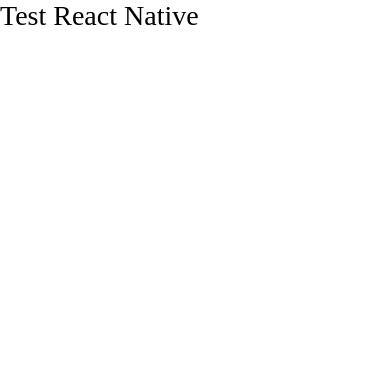
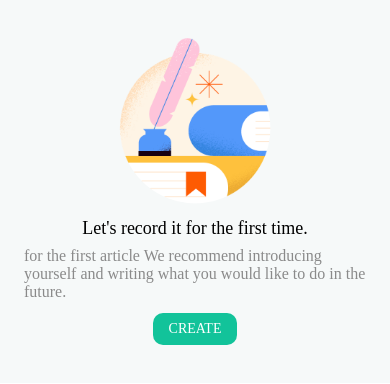
Before and after one commit to kayguyx2/Noto, a React Native app: screen / in a window 390 px wide. Shown: the top 384 px of the page. Built offline with nearby package versions, Linux system fonts and the light colour scheme.

Commit message:
Mockup first page index

```diff
--- a/src/App.tsx
+++ b/src/App.tsx
@@ -1,22 +1,45 @@
 import React from 'react';
-import {StyleSheet, Text, View} from 'react-native';
+import {StyleSheet, Text, View, Image} from 'react-native';
 import {Colors, Typography} from '@styles';
 import Layout from '@components/Layout';
+
+import NotionImage from '@assets/images/notion.png';
+import Button from '@components/Button';
 
 const App = () => {
     return (
         <Layout>
-            <View>
-                <Text style={[Typography.FONT.REGULAR, styles.title]}>Test React Native</Text>
+            <View style={styles.box}>
+                <Image source={NotionImage} style={{width: 180, height: 180}} />
+                <Text style={[Typography.FONT.REGULAR, styles.title]}>
+                    Let's record it for the first time.
+                </Text>
+                <Text style={[Typography.FONT.LIGHT, styles.description]}>
+                    for the first article We recommend introducing yourself and writing what you
+                    would like to do in the future.
+                </Text>
+                <Button content="Create" />
             </View>
         </Layout>
     );
 };
 
 const styles = StyleSheet.create({
-	title: {
-		fontSize: Typography.LINE_HEIGHT_28,
-	}
+    title: {
+		fontSize: Typography.FONT_SIZE_18,
+		marginBottom: 8,
+    },
+    description: {
+		fontSize: Typography.FONT_SIZE_16,
+		color: Colors.GRAY_DARK,
+		marginBottom: 12,
+    },
+    box: {
+        backgroundColor: Colors.SECONDARY,
+        alignItems: 'center',
+		paddingVertical: 38,
+		paddingHorizontal: 24
+    },
 });
 
 export default App;
--- /dev/null
+++ b/src/components/Button/index.tsx
@@ -0,0 +1,34 @@
+import {Colors, Typography} from '@styles';
+import React from 'react';
+import {
+    GestureResponderEvent,
+    Text,
+    TouchableOpacity,
+    View,
+} from 'react-native';
+
+interface ButtonProps {
+    content: string;
+    color?: string;
+    onPress?: (event: GestureResponderEvent) => void;
+}
+
+const Button: React.FC<ButtonProps> = ({content, color = Colors.PRIMARY}) => {
+    return (
+        <TouchableOpacity onPress={() => {}} >
+            <View
+                style={{
+                    backgroundColor: color,
+					paddingVertical: 8,
+					paddingHorizontal: 16,
+					borderRadius: 10,
+					justifyContent: 'center',
+					alignItems: 'center'
+                }}>
+                <Text style={[Typography.FONT.REGULAR, {color: Colors.WHITE, textTransform: 'uppercase'}]}>{content}</Text>
+            </View>
+        </TouchableOpacity>
+    );
+};
+
+export default Button;
--- a/src/styles/colors.ts
+++ b/src/styles/colors.ts
@@ -1,7 +1,7 @@
 type COLOR_TYPE = string;
 
 export const PRIMARY: COLOR_TYPE = '#12C39A';
-export const SECONDARY: COLOR_TYPE = '#767676';
+export const SECONDARY: COLOR_TYPE = '#F6F9F9';
 export const WHITE: COLOR_TYPE = '#FFFFFF';
 export const BLACK: COLOR_TYPE = '#000000';
 export const BACKGROUND: COLOR_TYPE = '#FFFFFF';
--- a/src/styles/typography.ts
+++ b/src/styles/typography.ts
@@ -9,6 +9,7 @@ export const FONT_FAMILY_BOLD: string = 'NotoSansThai-Bold';
 // FONT SIZE
 export const FONT_SIZE_24 = scaleFont(24);
 export const FONT_SIZE_20 = scaleFont(20);
+export const FONT_SIZE_18 = scaleFont(18);
 export const FONT_SIZE_16 = scaleFont(16);
 
 // LINE HEIGHT
@@ -24,10 +25,10 @@ export const FONT = StyleSheet.create({
     },
     REGULAR: {
         fontFamily: FONT_FAMILY_REGULAR,
-        fontWeight: '500',
+        fontWeight: '400',
     },
     LIGHT: {
         fontFamily: FONT_FAMILY_LIGHT,
-        fontWeight: '500',
+        fontWeight: '300',
     },
 });
--- /dev/null
+++ b/src/types/images.d.ts
@@ -0,0 +1,3 @@
+declare module '*.jpg';
+declare module '*.jpeg';
+declare module '*.png';
```
Also changed, not shown: src/assets/images/notion.png (added).
